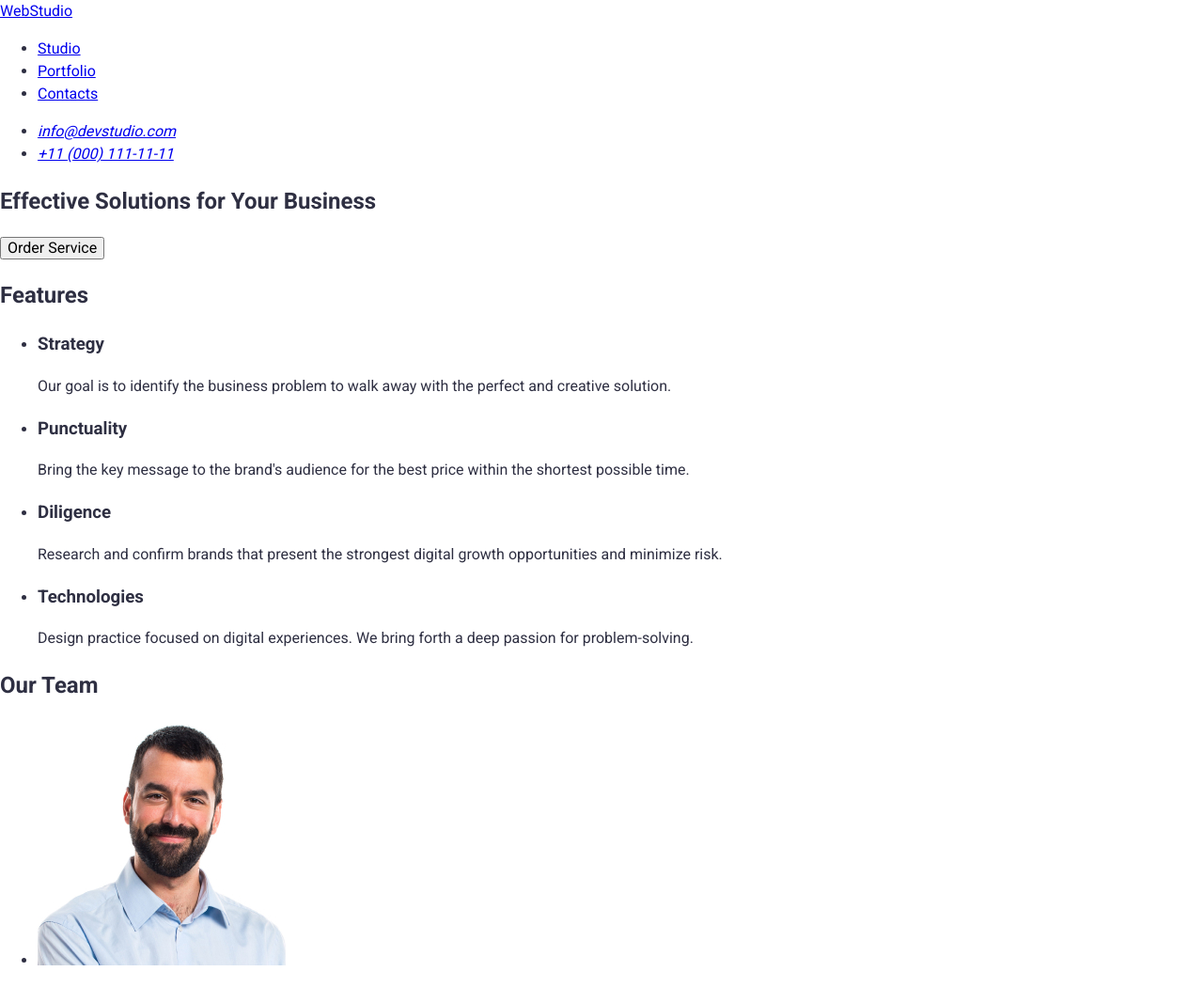
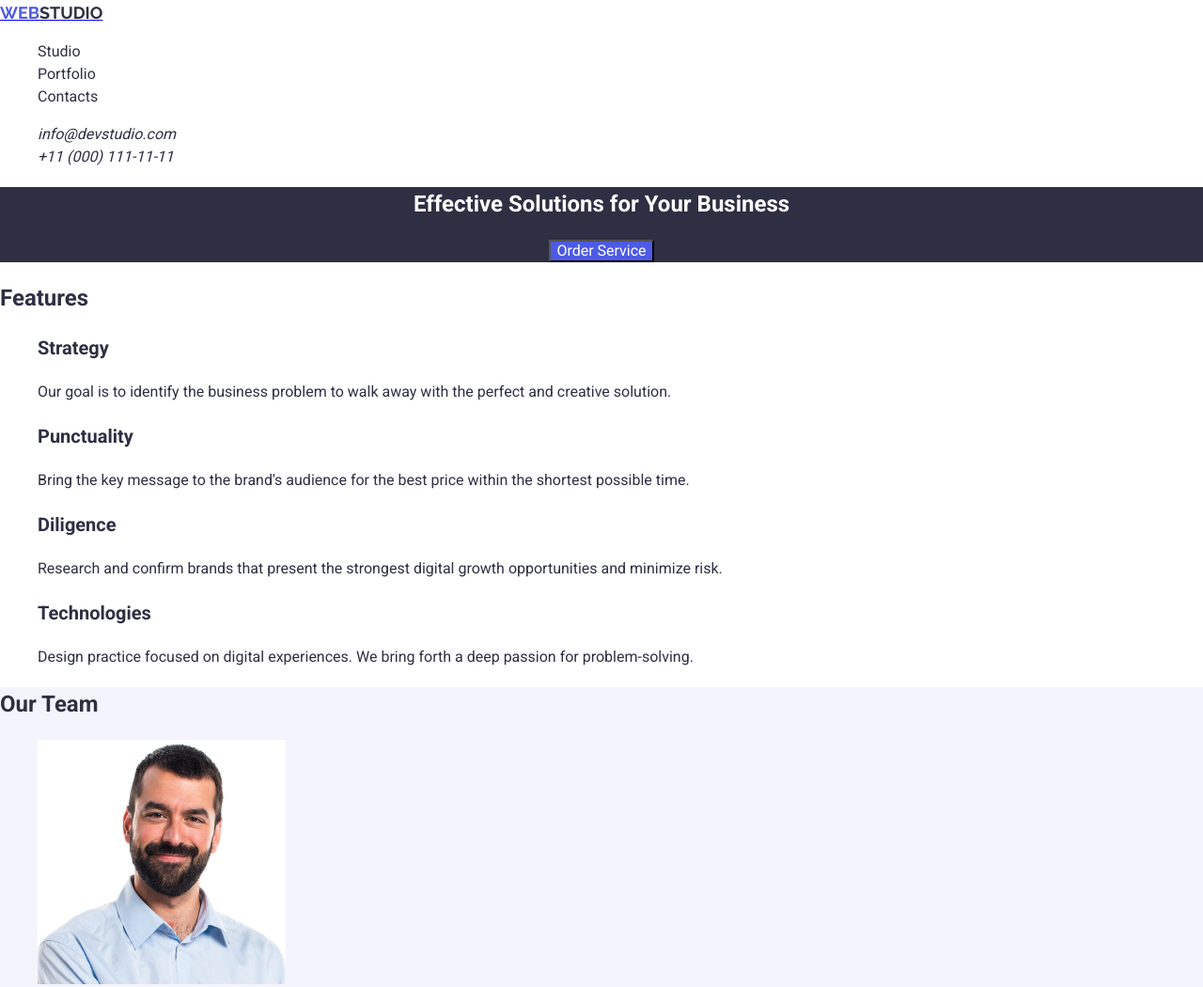
Before and after one commit to JuliaS8/goit-markup-hw-02, a plain HTML site: page index.html in a window 1280 px wide. Shown: the top 1050 px of the page at 94% size. Drawn offline with nearby package versions, Linux system fonts and the light colour scheme.

Commit message:
add css styles to links,  buttoms and bg colors. add log

```diff
--- a/css /styles.css
+++ b/css /styles.css
@@ -3,4 +3,104 @@ body {
   color: #2e2f42;
   font-size: 16px;
   line-height: 1.5;
+  background-color: #fff;
 }
+
+.logo-web {
+  color: #4d5ae5;
+  font-size: 18px;
+  font-weight: 700;
+  text-transform: uppercase;
+  font-family: "Raleway", serif;
+  text-decoration: none;
+}
+
+.logo-studio {
+  color: #f4f4fd;
+  font-size: 18px;
+  font-weight: 700;
+  text-transform: uppercase;
+  font-family: "Raleway", serif;
+  text-decoration: none;
+}
+
+.logo-studio-header {
+  color: #2e2f42;
+  font-size: 18px;
+  font-weight: 700;
+  text-transform: uppercase;
+  font-family: "Raleway", serif;
+  text-decoration: none;
+}
+
+.main-title {
+  background-color: #2e2f42;
+}
+.home-title {
+  color: #fff;
+  font-weight: 700;
+  text-align: center;
+  font-weight: 700;
+}
+
+.button {
+  background-color: #4d5ae5;
+  color: #fff;
+  margin-left: auto;
+  margin-right: auto;
+  display: block;
+  cursor: pointer;
+}
+
+.button:hover {
+  background-color: #404bbf;
+}
+
+.button-link {
+  color: #2e2f42;
+  text-decoration: none;
+}
+
+.button-link:active {
+  color: #404bbf;
+  text-decoration: underline;
+}
+
+.button-links {
+  color: #2e2f42;
+  text-decoration: none;
+}
+
+.button-links:hover {
+  color: #404bbf;
+}
+
+.button-links:active {
+  color: #404bbf;
+}
+
+.team-bg {
+  background-color: #f4f4fd;
+}
+
+h3 {
+  font-size: 20px;
+}
+
+ul,
+ol {
+  list-style-type: none;
+}
+
+.container title {
+  font-size: 36px;
+  font-weight: 700;
+}
+
+.footer {
+  color: #f4f4fd;
+}
+
+.footer-bg {
+  background-color: #2e2f42;
+}
--- a/index.html
+++ b/index.html
@@ -15,31 +15,31 @@ rel="stylesheet">
   <body>
     <header>
       <nav>
-        <a href="./index.html">WebStudio</a>
+        <a href="./index.html"><span class="logo-web">Web</span><span class="logo-studio-header">Studio</span></a>
         <ul>
           <li>
-            <a href="#Studio">Studio</a>
+            <a href="#Studio" class="button-link">Studio</a>
           </li>
           <li>
-            <a href="#Portfolio">Portfolio</a>
+            <a href="#Portfolio" class="button-links">Portfolio</a>
           </li>
           <li>
-            <a href="#Contacts">Contacts</a>
+            <a href="#Contacts" class="button-links">Contacts</a>
           </li>
         </ul>
       </nav>
       <address>
         <ul>
-          <li><a href="mailto:info@devstudio.com">info@devstudio.com</a></li>
-          <li><a href="tel:+110001111111">+11 (000) 111-11-11</a></li>
+          <li><a href="mailto:info@devstudio.com" class="button-links">info@devstudio.com</a></li>
+          <li><a href="tel:+110001111111" class="button-links">+11 (000) 111-11-11</a></li>
         </ul>
       </address>
     </header>
 
     <main>
-      <section>
-        <h1 id="home">Effective Solutions for Your Business</h1>
-        <button type="button">Order Service</button>
+      <section class="main-title">
+        <h1 id="home" class="home-title">Effective Solutions for Your Business</h1>
+        <button type="button" class="button">Order Service</button>
       </section>
 
       <section>
@@ -76,8 +76,8 @@ rel="stylesheet">
         </ul>
       </section>
 
-      <section>
-        <h2>Our Team</h2>
+      <section class="team-bg">
+        <h2 class="container title">Our Team</h2>
         <ul>
           <li>
             <img
@@ -119,7 +119,7 @@ rel="stylesheet">
       </section>
 
       <section>
-        <h2>Our Portfolio</h2>
+        <h2 class="container title">Our Portfolio</h2>
         <ul>
           <li>
             <img
@@ -180,9 +180,9 @@ rel="stylesheet">
       </section>
     </main>
 
-    <footer>
-      <a href="./index.html">WebStudio</a>
-      <p>
+    <footer class="footer-bg">
+      <a href="./index.html"><span class="logo-web">Web</span><span class="logo-studio">Studio</span></a>
+      <p class="footer">
         Increase the flow of customers and sales for your business with digital
         marketing & growth solutions.
       </p>
```
